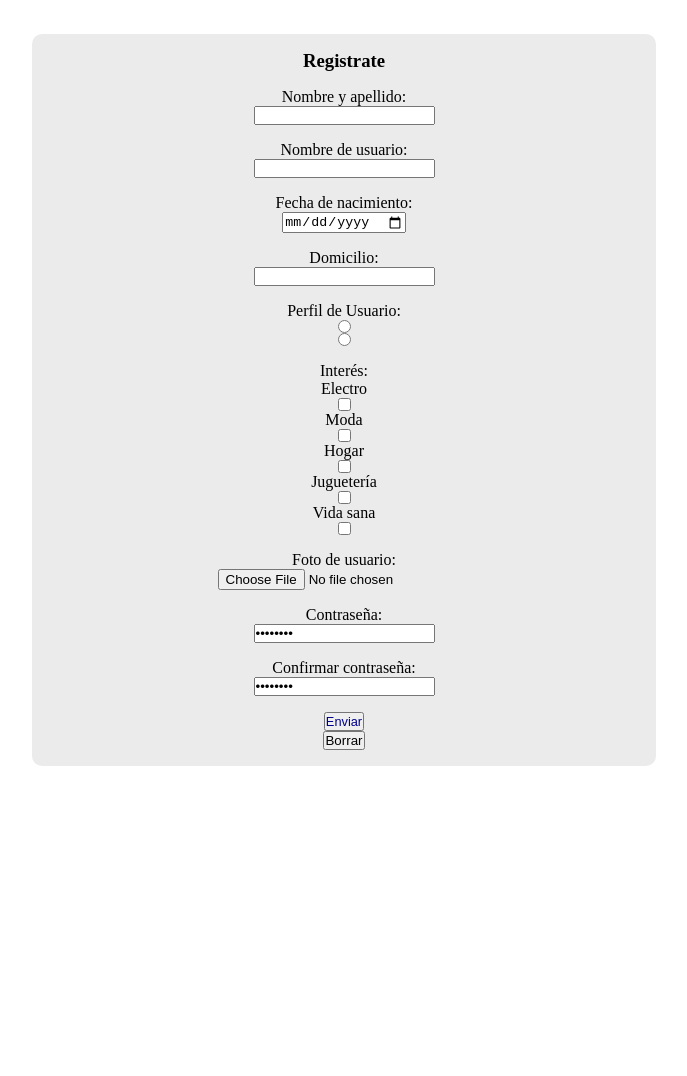
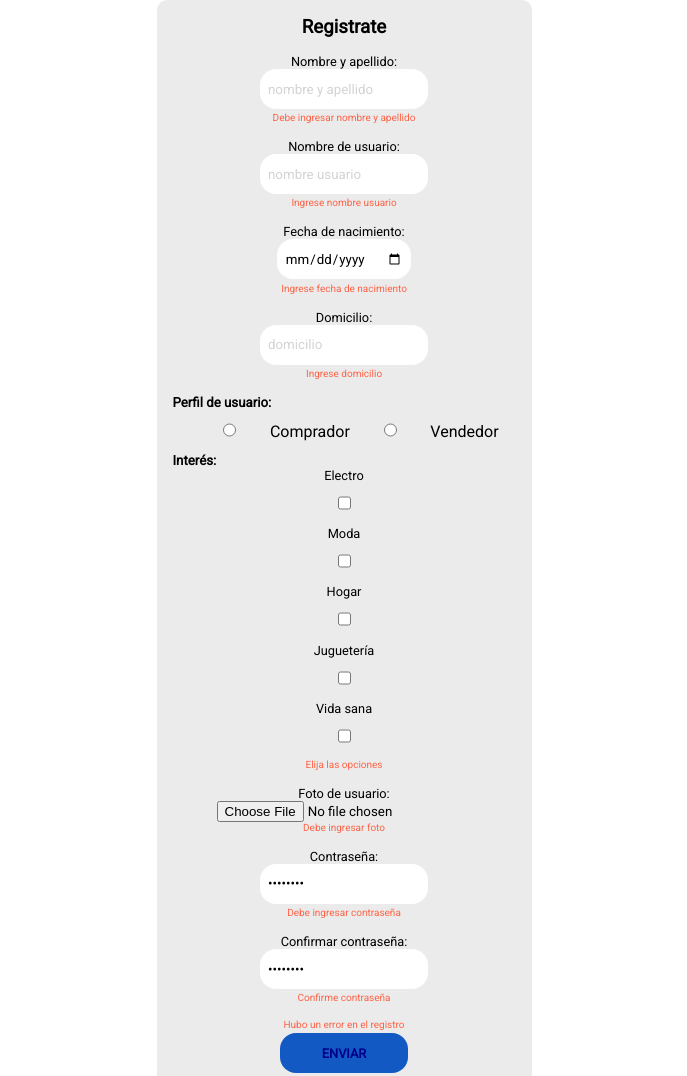
Before and after one commit to karen-calisaya/Mercado-Liebre, a website: page views/register.html in a window 1280 px wide. Shown: the top 1076 px of the page, without its empty margins (296-983 px from the left). Before the commit the page ends 800 px from the top, so only its background shows below. Drawn offline with Linux system fonts and the light colour scheme.

Commit message:
form registerstyle

```diff
--- a/public/css/forms.css
+++ b/public/css/forms.css
@@ -1,10 +1,12 @@
+@import url(register.css);
+@import url(login.css);
+
+
 :root {
     /* COLORES */
     --color-celeste : #1259c3;
     --color-grisOscuro : #666;
     --color-grisClaro : #ebebeb;
-    /* FUENTES */
-    --font-roboto : 'Roboto', sans-serif;
     /* Tamaños de fuentes */
     --paragraph : 12px;
     --title : 24px;
@@ -16,6 +18,8 @@
     box-sizing: border-box;
     margin: 0;
     padding: 0;
+    font-family: 'Roboto', sans-serif;
+
 }
 
 body.forms {
@@ -40,7 +44,7 @@ body.forms section.register-container{
     border-radius: 10px;
     padding: 1rem;
     background: var(--color-grisClaro);
-    width: 50%; /* que se agrende el formulario */
+    width: 100%; /* que se agrende el formulario */
 }
 
 body.forms form div{
@@ -56,3 +60,72 @@ body.forms form div.input-container{
     width: 100%;
     margin-bottom: 1rem;
 }
+
+body.forms form div.input-container-perfil{
+    display: flex;
+    flex-direction: row;
+    justify-content: space-around;
+}
+body.forms form span.error-message { /* displya: none */
+    color: tomato;
+    font-size: 10px;
+    margin: 0 auto;
+}
+form span.error-message{
+    text-align: center;
+ }
+
+body.forms form input.input-style,
+body.forms form input.input-select {
+    border: none;
+    border-radius: 1rem;
+    height: 2.5rem;
+    padding: 0.5rem;
+    margin-bottom: 0.2rem;
+    background-color: white;
+}
+
+input:focus{
+    outline:none;
+}
+
+body.forms form input::placeholder {
+    color: lightgray;
+}
+body.forms form label {
+    font-size: 0.8rem;
+}
+
+/* ESTILO DE LOS BOTONES */
+button.btn {
+    border: none;
+    border-radius: 1rem;
+    height: 2.5rem;
+    text-transform: uppercase;
+    width: 8rem;
+    cursor: pointer;
+    margin: 0.2rem auto 0;
+}
+
+.btn-reset {   /* boton borrar */
+    background:  var(--color-celeste);
+    color: #3d3c3c;
+    font-weight: bold;
+    transition: all 0.5s ease;
+}
+
+.btn-reset:hover {  /* hover de boton borrar */
+    color: rgb(243, 243, 243);
+}
+
+.btn-edit {
+    background: var(--color-celeste);
+    color: #3d3c3c;
+    font-weight: bold;
+    transition: all 0.5s ease;
+}
+
+.btn-edit:hover {
+    color: rgb(243, 243, 243);
+
+}
--- /dev/null
+++ b/public/css/login.css
@@ -0,0 +1,15 @@
+section.login .input_check-container {
+    margin-bottom: 1rem;
+    /* display: flex;
+    width: 100%;
+    justify-content: center;  */
+}
+/*
+section.login .input_check-container label {
+    position: relative;
+    top: -1px;
+} */
+
+section.login{
+    max-width: 375px; /* para el maximo de la tarjeta de registro */
+}
--- /dev/null
+++ b/public/css/register.css
@@ -0,0 +1,9 @@
+ section.register .input_check-container {
+    display: flex;
+    flex-direction: column;
+    margin-bottom: 1rem;
+}
+
+section.register {
+    max-width: 375px;
+}
--- a/views/register.html
+++ b/views/register.html
@@ -15,66 +15,74 @@
     <link rel="stylesheet" href="https://cdnjs.cloudflare.com/ajax/libs/font-awesome/6.0.0/css/all.min.css">
 </head>
 <body class="forms">
-    <section class="register-container">
+    <section class="register-container register">
         <h3>Registrate</h3>
         <form action="">
             <div class="input-container">
                 <label for="nombreyapellido">Nombre y apellido:</label>
-                <input type="text" name="nombreyapellido" id="nombreyapellido">
+                <input type="text" class="input-style" name="nombreyapellido" id="nombreyapellido" placeholder="nombre y apellido">
+                <span class="error-message">Debe ingresar nombre y apellido</span>
             </div>
             <div class="input-container">
                 <label for="nombreUsuario">Nombre de usuario:</label>
-                <input type="text" name="nombreUsuario" id="nombreUsuario">
+                <input type="text" class="input-style" name="nombreUsuario" id="nombreUsuario" placeholder="nombre usuario">
+                <span class="error-message">Ingrese nombre usuario</span>
             </div>
             <div class="input-container">
                 <label for="fechaNacimiento">Fecha de nacimiento:</label>
-                <input type="date" name="fechaNacimiento" id="fechaNacimiento">
+                <input type="date" class="input-style" name="fechaNacimiento" id="fechaNacimiento">
+                <span class="error-message">Ingrese fecha de nacimiento</span>
             </div>
             <div class="input-container">
                 <label for="domicilio">Domicilio:</label>
-                <input type="text" name="domicilio" id="domicilio">
+                <input type="text" class="input-style" name="domicilio" id="domicilio" placeholder="domicilio">
+                <span class="error-message">Ingrese domicilio</span>
             </div>
-            <div class="input-container">
-                <label for="">Perfil de Usuario:</label>
-                <label for="comprados"></label>
-                    <input type="radio" name="perfilUsuario" id="comprador" value="perfilUsuario">
-                <label for="vendedor"></label>
-                    <input type="radio" name="perfilUsuario" id="vendedor" value="perfilUsuario">
-            </div>
-            <div class="input-container">
-                <label for="">Interés:</label>
+            <h5>Perfil de usuario:</h5>
+            <div class="input-container-perfil">
+                <label for="comprador"></label>
+                   <input type="radio" class="input-style" name="perfilUsuario" id="comprador" value="perfilUsuario">Comprador
+                    <input type="radio" class="input-style" name="perfilUsuario" id="comprador" value="perfilUsuario">Vendedor
+                </div>
+                <h5>Interés:</h5>
+            <div class="input_check-container">
                 <label for="interes">Electro</label>
-                <input type="checkbox" name="interes" id="interes" value="interes">
+                <input type="checkbox" class="input-style" name="interes" id="interes" value="interes">
 
                 <label for="interes">Moda</label>
-                <input type="checkbox" name="interes" id="interes" value="interes">
+                <input type="checkbox" class="input-style" name="interes" id="interes" value="interes">
 
                 <label for="interes">Hogar</label>
-                <input type="checkbox" name="interes" id="interes" value="interes">
+                <input type="checkbox" class="input-style" name="interes" id="interes" value="interes">
 
                 <label for="interes">Juguetería</label>
-                <input type="checkbox" name="interes" id="interes" value="interes">
+                <input type="checkbox" class="input-style" name="interes" id="interes" value="interes">
 
                 <label for="interes">Vida sana</label>
-                <input type="checkbox" name="interes" id="interes" value="interes">
+                <input type="checkbox" class="input-style" name="interes" id="interes" value="interes">
+                <span class="error-message">Elija las opciones</span>
             </div>
             <div class="input-container">
                 <label for="fotoUsuario">Foto de usuario:</label>
-                <input type="file" form="fotoUsuario" value="fotoUsuario" id="fotoUsuario">
+                <input type="file" form="fotoUsuario" value="fotoUsuario" id="fotoUsuario"> <!-- class="input-style" -->
+                <span class="error-message">Debe ingresar foto</span>
             </div>
             <div class="input-container">
                 <label for="password">Contraseña:</label>
-                <input type="password" form="password" value="password" id="password">
+                <input type="password" class="input-style" form="password" value="password" id="password" placeholder="ingrese contraseña">
+                <span class="error-message">Debe ingresar contraseña</span>
             </div>
             <div class="input-container">
                 <label for="password">Confirmar contraseña:</label>
-                <input type="password" form="password" value="password" id="password">
+                <input type="password" class="input-style" form="password" value="password" id="password" placeholder="reingrese contraseña">
+                <span class="error-message">Confirme contraseña</span>
             </div>
-            <div>
-                <button type="submit"><a href="/">Enviar</a></button> <!-- vuelvo a home -->
+            <div class="btn-container">
+                <span class="error-message">Hubo un error en el registro</span>
+                <button type="submit" class="btn btn-edit"><a href="/">Enviar</a></button> <!-- vuelvo a home -->
             </div>
-            <div>
-                <button type="reset">Borrar</button>
+            <div class="btn-container">
+                <button type="reset"class="btn btn-reset" >Borrar</button>
             </div>
 
         </form>
```
Also changed, not shown: views/login.html (+10 -7 lines).
